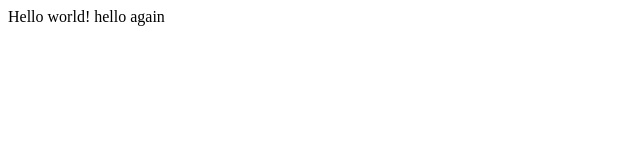
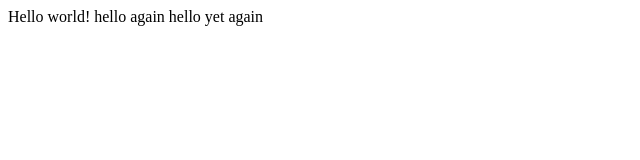
Before and after one commit to Pratikjh/webdev, a plain HTML site: page hello.html in a window 1280 px wide. Shown: the whole page, without its empty margins (0-640 px from the left). Drawn offline with Linux system fonts and the light colour scheme.

Commit message:
added a third line

```diff
--- a/hello.html
+++ b/hello.html
@@ -7,6 +7,7 @@
 	<body>
 		Hello world!
 		hello again
+		hello yet again
 	</body>
 
 </html>
```
